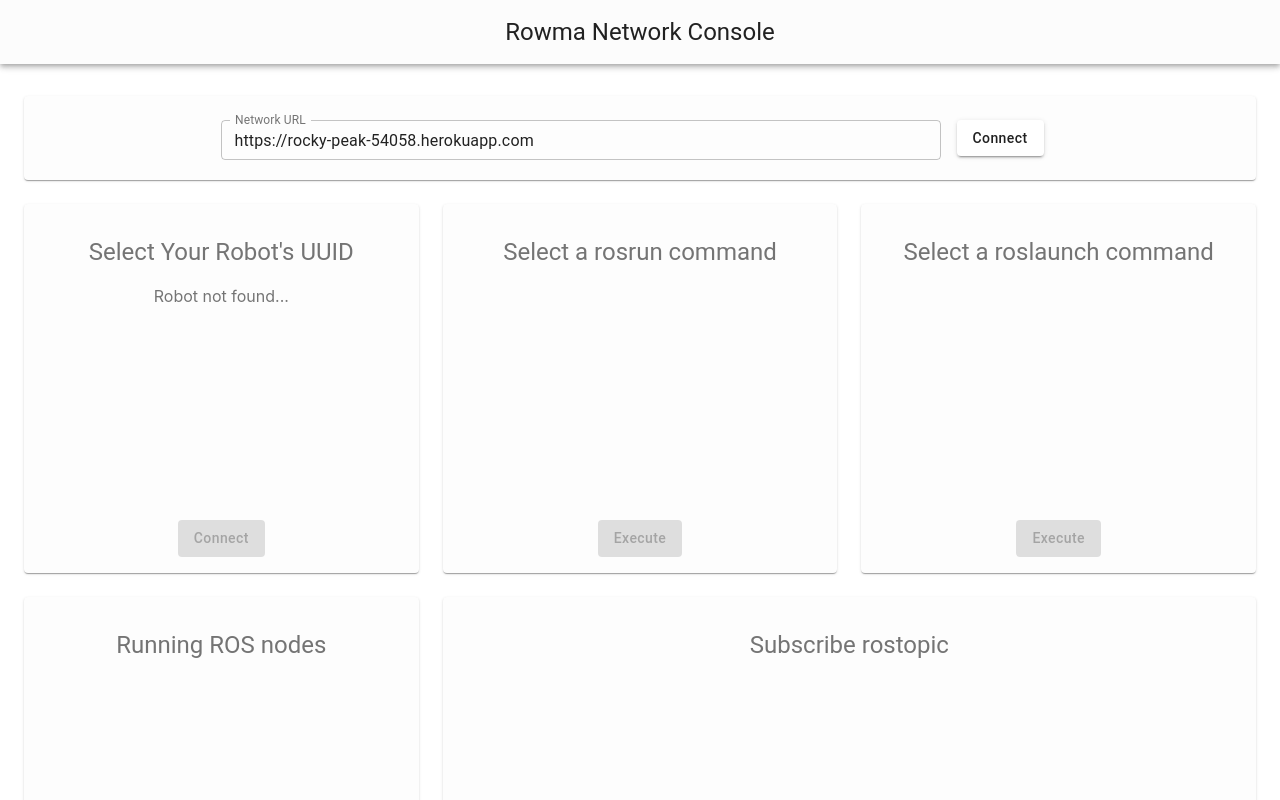
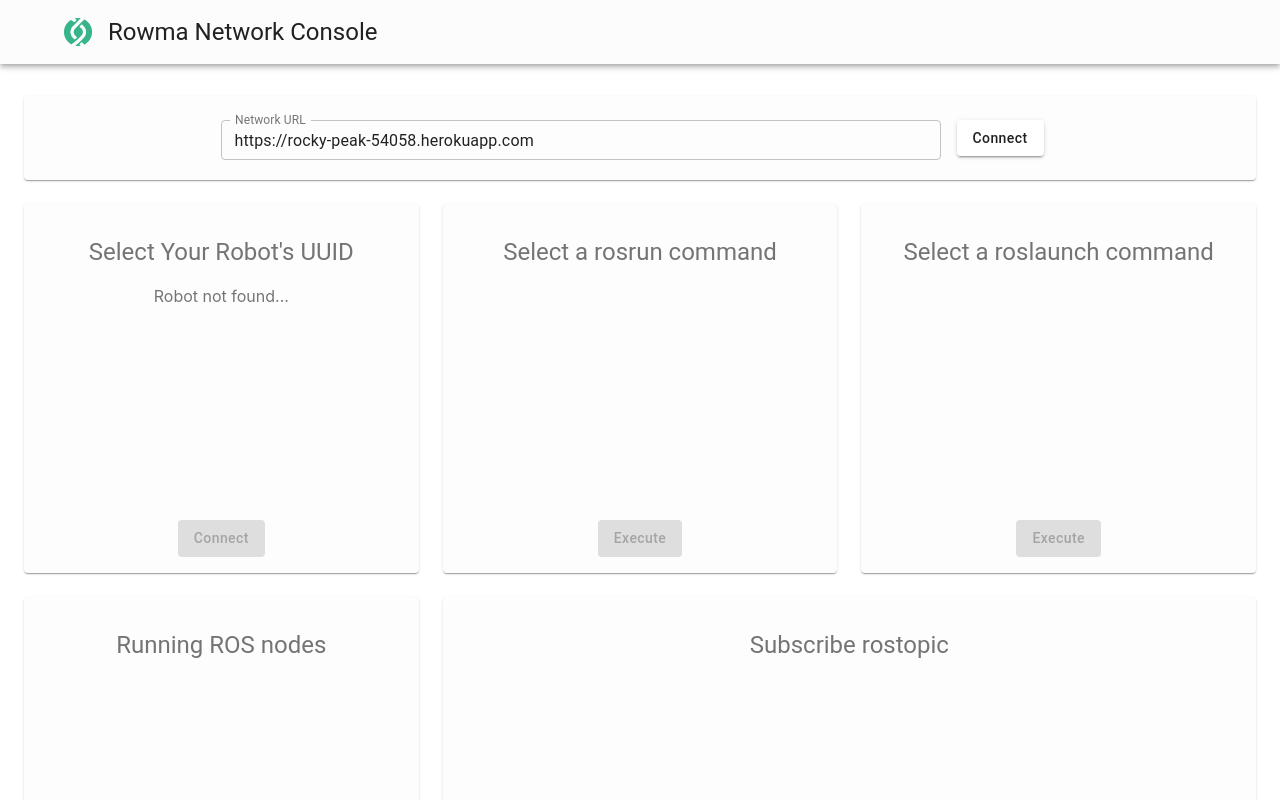
Before and after one commit to rowma/public-console, a React (Create React App) app: page / in a window 1280 px wide. Shown: the top 800 px of the page. Built offline with nearby package versions, Linux system fonts and the light colour scheme.

Commit message:
Add logo and change header layout

```diff
--- a/src/App.tsx
+++ b/src/App.tsx
@@ -243,8 +243,9 @@
       <ThemeProvider theme={theme}>
         <AppBar position="static" className={classes.header}>
           <Toolbar>
-            <Container>
-              <Typography variant="h5">Rowma Network Console</Typography>
+            <Container className="text-left">
+              <img src="/public-console/logo.png" width="28" height="28" className="inline mx-4" />
+              <Typography variant="h5" className="inline align-middle">Rowma Network Console</Typography>
             </Container>
           </Toolbar>
         </AppBar>
```
Also changed, not shown: public/logo.png.
